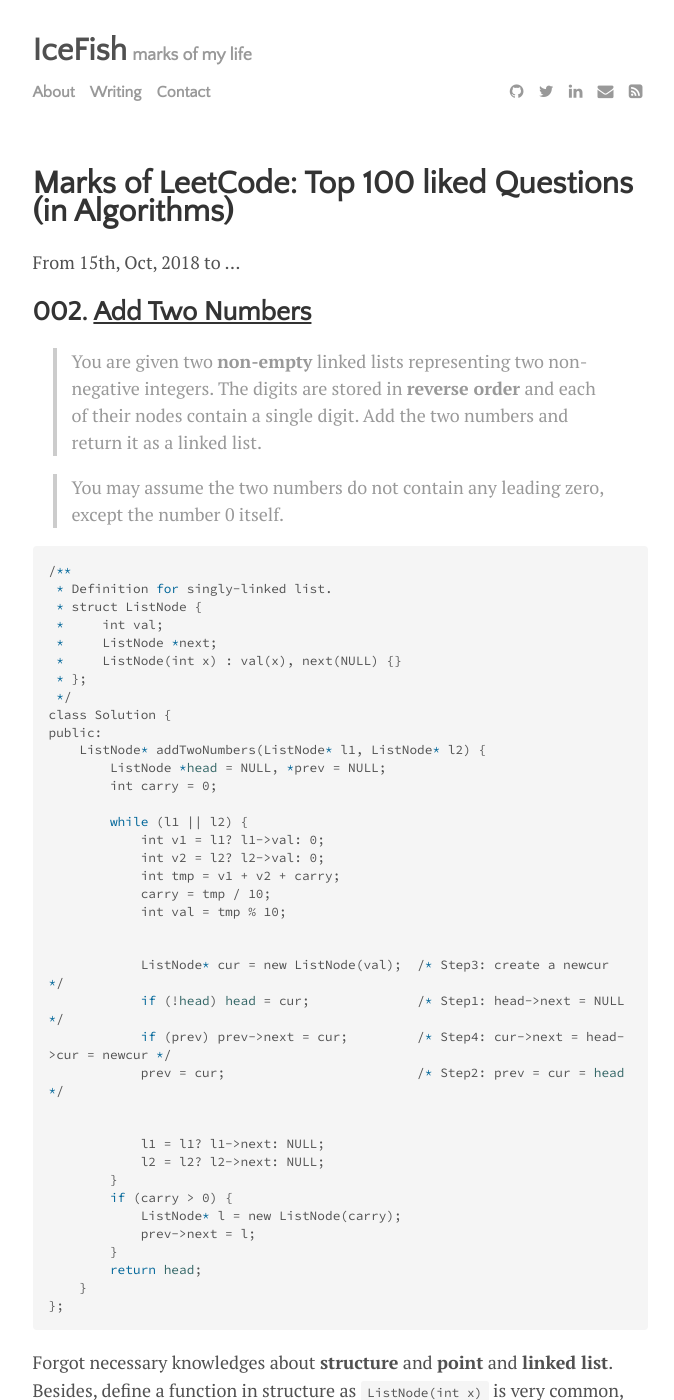
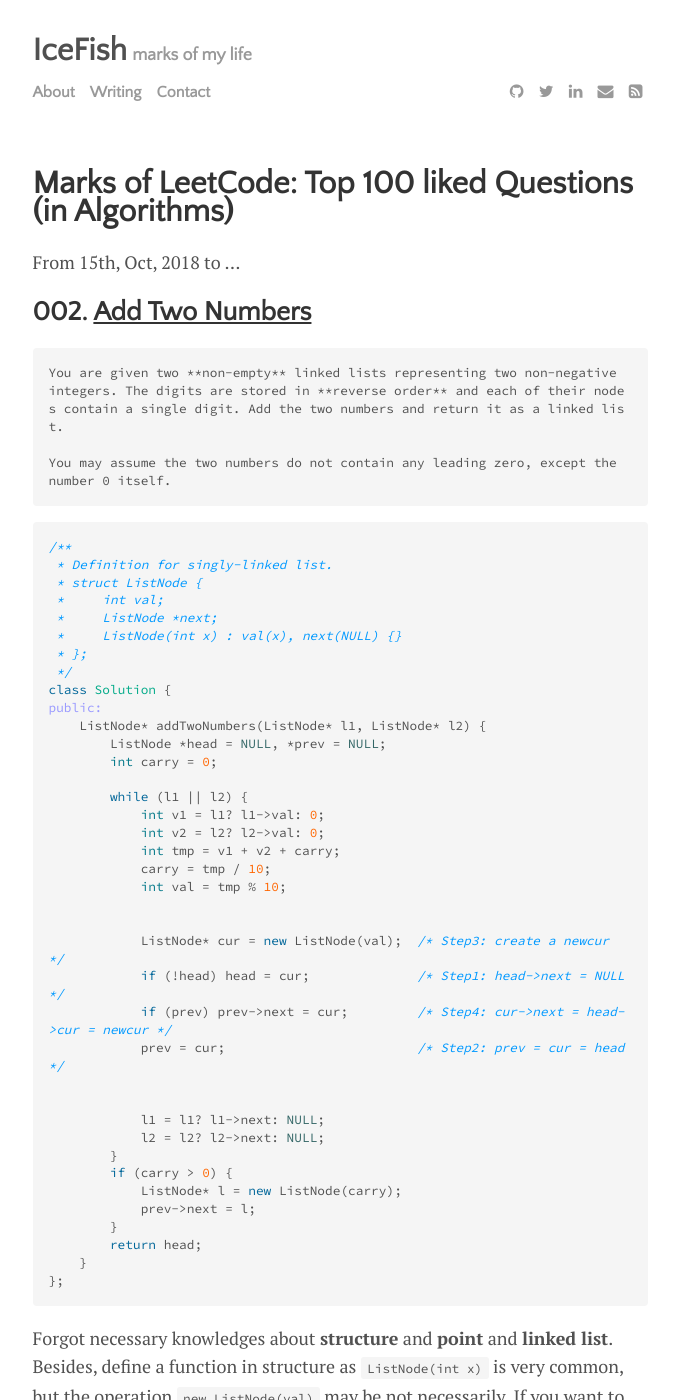
Before and after one commit to YANDaoyu/YANDaoyu.github.io, a Jekyll site: the page built from _posts/2018-10-15-LeetCode.md, in a window 1280 px wide and 1400 px high. Shown: the whole window, without its empty margins (300-974 px from the left). Built offline with Jekyll 4.4.1, drawn with Linux system fonts in a browser that asks for light colours; some of the changed text lies outside the part shown.

````diff
--- a/_posts/2018-10-15-LeetCode.md
+++ b/_posts/2018-10-15-LeetCode.md
@@ -10,11 +10,13 @@ From 15th, Oct, 2018 to ...
 
 ## 002. [Add Two Numbers](https://leetcode.com/problems/add-two-numbers/description/)
 
->You are given two **non-empty** linked lists representing two non-negative integers. The digits are stored in **reverse order** and each of their nodes contain a single digit. Add the two numbers and return it as a linked list.
+```
+You are given two **non-empty** linked lists representing two non-negative integers. The digits are stored in **reverse order** and each of their nodes contain a single digit. Add the two numbers and return it as a linked list.
 
->You may assume the two numbers do not contain any leading zero, except the number 0 itself.
+You may assume the two numbers do not contain any leading zero, except the number 0 itself.
+```
 
-```bash
+```cpp
 /**
  * Definition for singly-linked list.
  * struct ListNode {
@@ -62,7 +64,6 @@ Only have a comparable ambiguous understanding of these stuffs. qwq.
 ##004. [Median of Two Sorted Arrays](https://leetcode.com/problems/median-of-two-sorted-arrays/description/)
 
 >There are two sorted arrays **nums1** and **nums2** of size m and n respectively.
-
 >Find the median of the two sorted arrays. The overall run time complexity should be O(log (m+n)).
 
 >You may assume **nums1** and **nums2** cannot be both empty.
````
